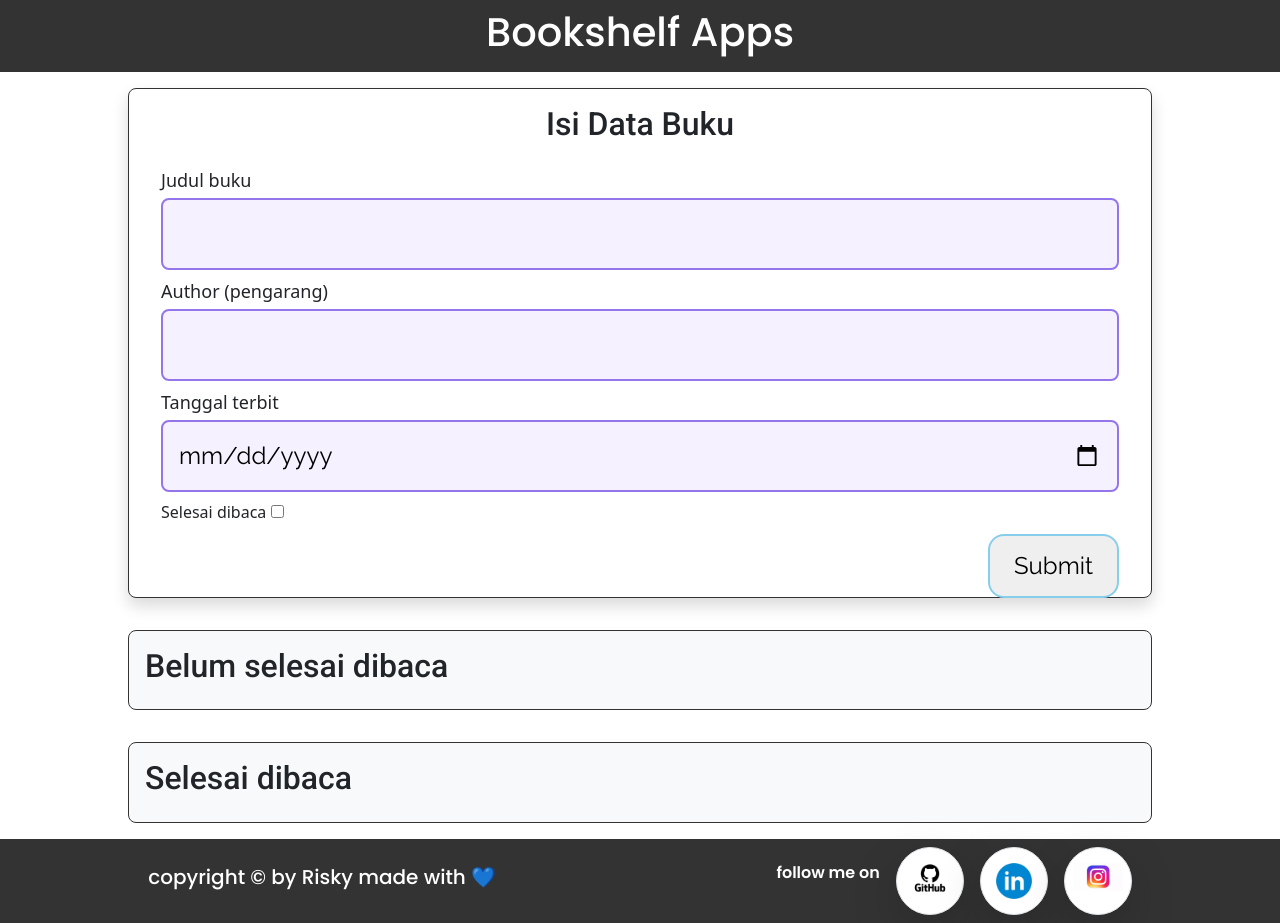
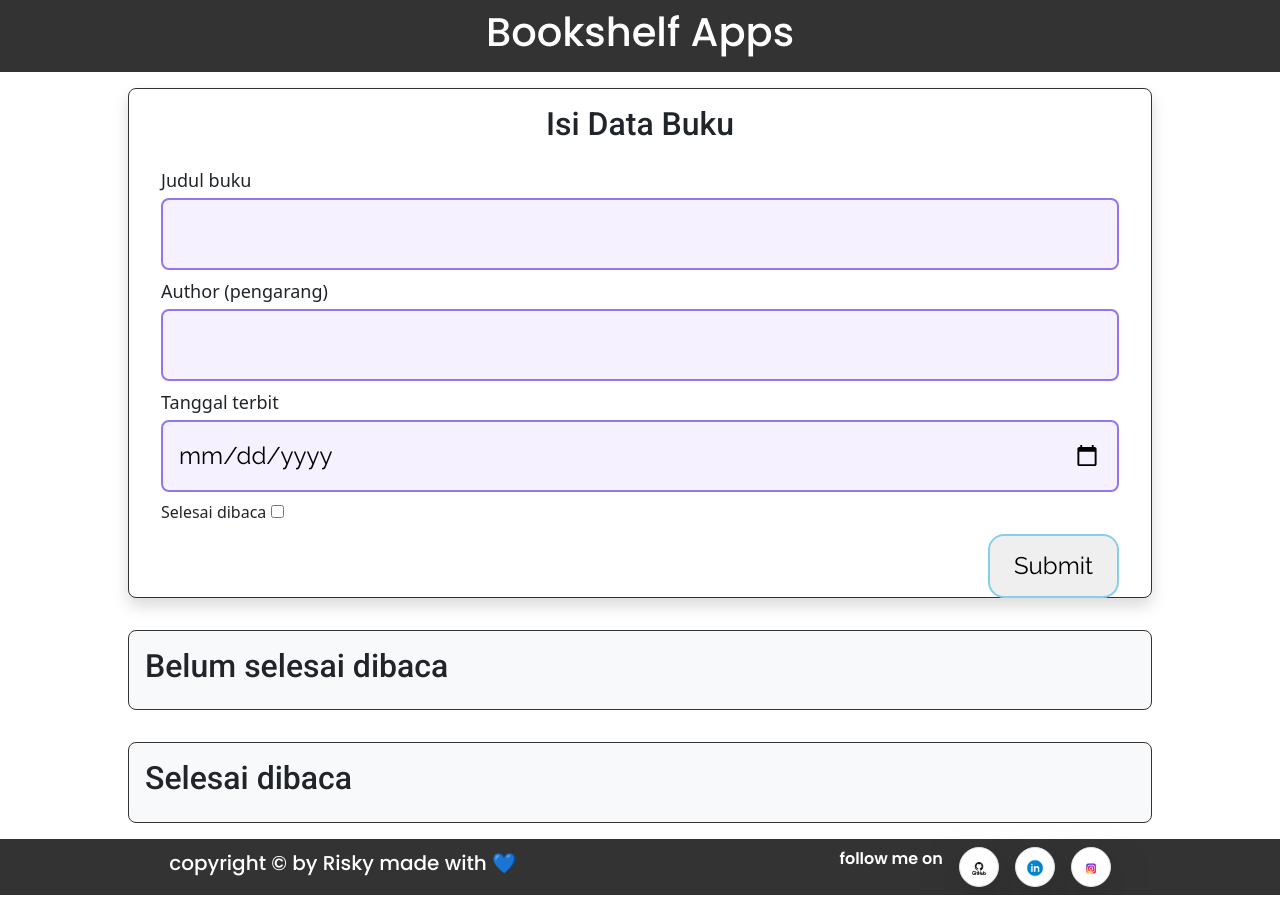
Before and after one commit to riskyyiman/bookSelf-App, a plain HTML site: page index.html in a window 1280 px wide. After the commit the page ends 895 px from the top, so only its background shows below. Drawn offline with nearby package versions, Linux system fonts and the light colour scheme.

Commit message:
Mengupdate container di footer

```diff
--- a/css/style.css
+++ b/css/style.css
@@ -200,9 +200,11 @@ input[type='date'],
 }
 
 /* Footer */
-.sosial-icon {
-  width: 50px;
-  height: 50px;
+
+.sosial-media div {
+  width: 40px;
+  height: 40px;
+  padding: 5px;
 }
 
 @media only screen and (max-width: 1024px) {
--- a/index.html
+++ b/index.html
@@ -66,13 +66,13 @@
         <div class="sosial-media d-flex gap-3">
           <p class="align-self-center">follow me on</p>
           <div class="git-hub rounded-circle shadow-lg border p-2 bg-white">
-            <a href="https://github.com/riskyyiman" target="_blank"> <img src="./assets/image/github.png" class="img-fluid sosial-icon pt-2" alt="inigithub" /></a>
+            <a href="https://github.com/riskyyiman" target="_blank"> <img src="./assets/image/github.png" class="img-fluid sosial-icon" alt="inigithub" /></a>
           </div>
           <div class="linkedin rounded-circle shadow-lg border p-2 bg-white overflow-hidden">
             <a href="https://www.linkedin.com/in/riskyimanlaelprasetio/" target="_blank"><img src="./assets/image/linkedin.png" class="img-fluid sosial-icon" alt="linkedin" /></a>
           </div>
           <div class="instagram rounded-circle shadow-lg border p-2 bg-white">
-            <a href="https://www.instagram.com/manlael_/" target="_blank"><img src="./assets/image/instagram.png" class="img-fluid sosial-icon pt-1" alt="linkedin" /></a>
+            <a href="https://www.instagram.com/manlael_/" target="_blank"><img src="./assets/image/instagram.png" class="img-fluid sosial-icon" alt="linkedin" /></a>
           </div>
         </div>
       </div>
```
